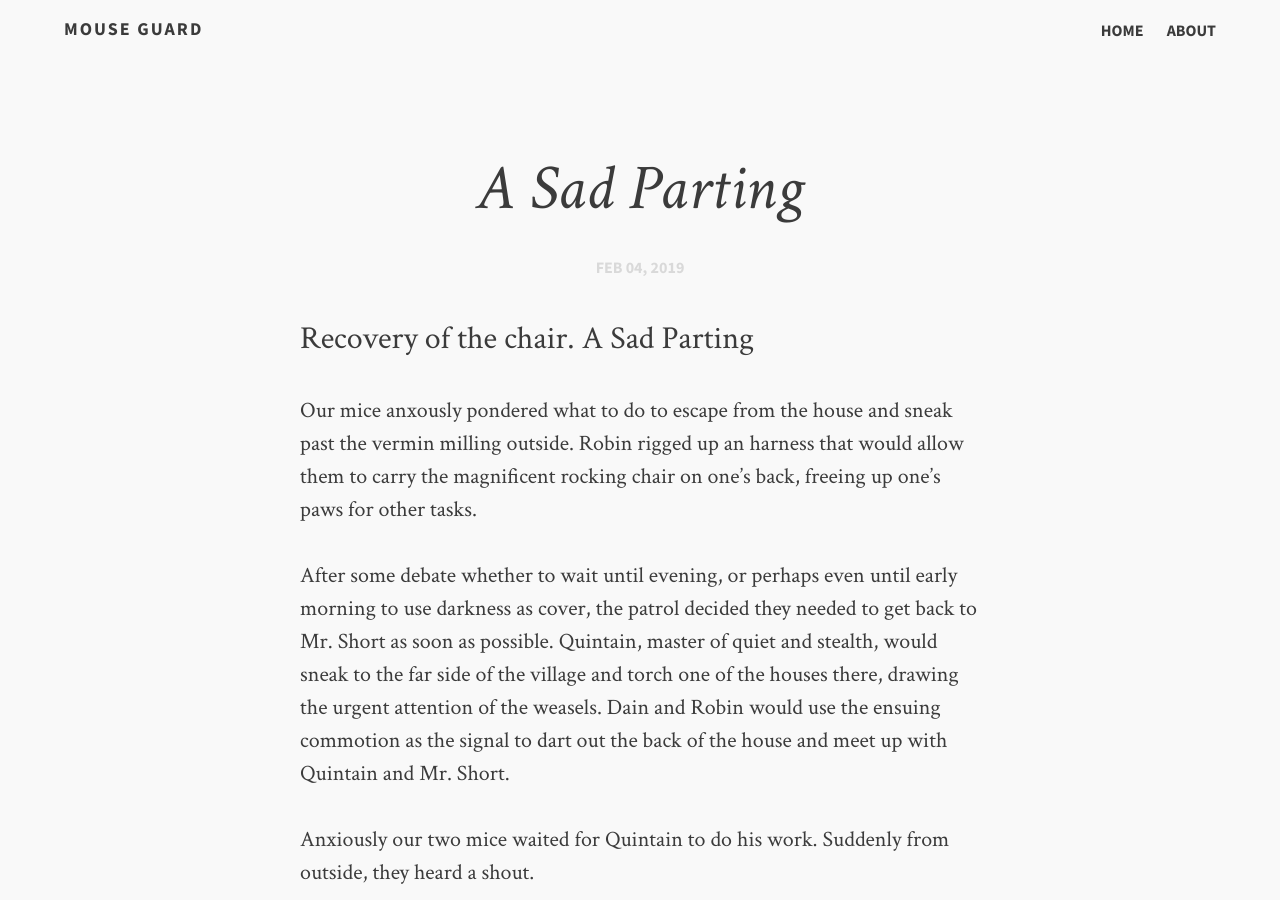
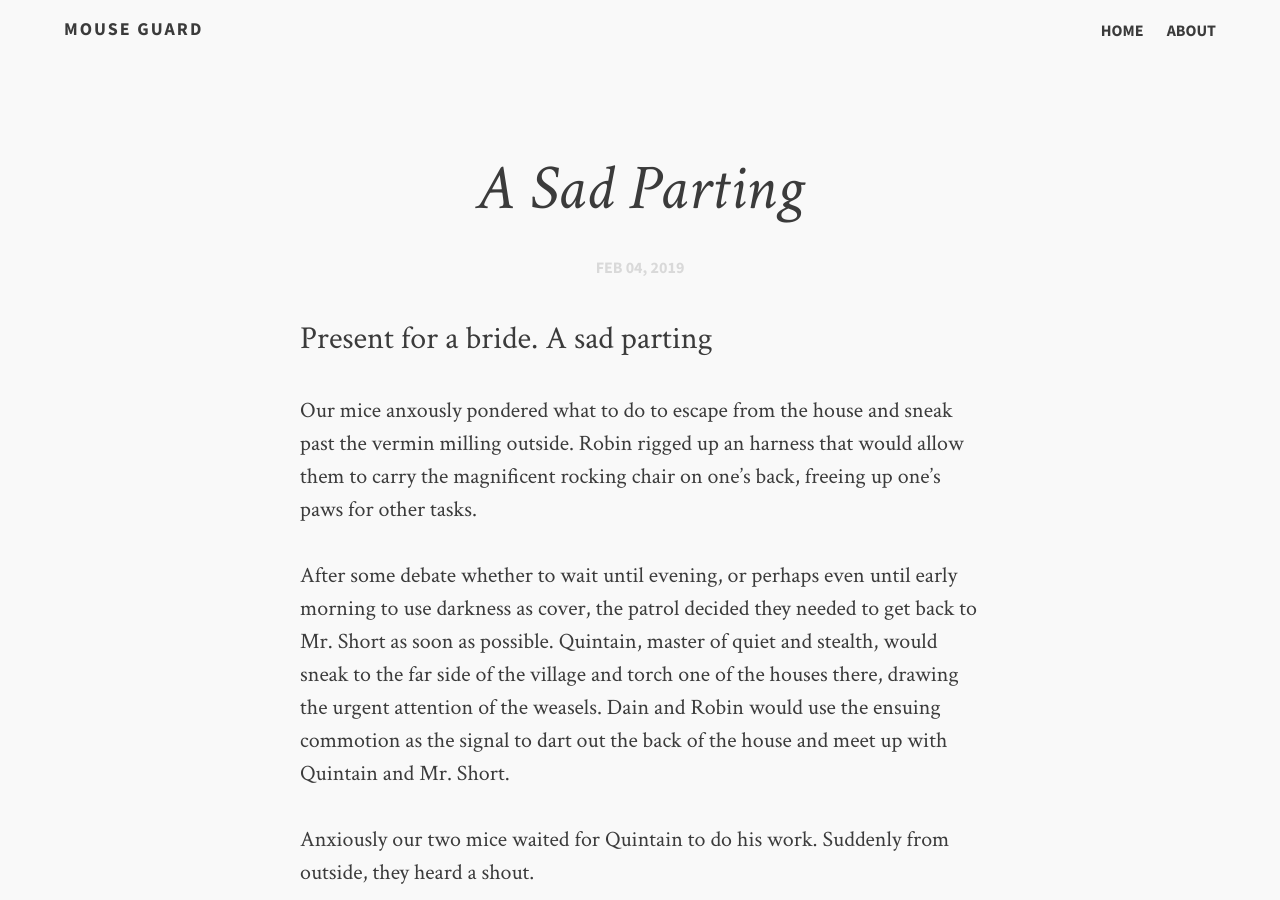
Before and after one commit to voidnologo/mouseguard, a Jekyll site: the page built from _posts/2019-02-04-doom.md, in a window 1280 px wide and 900 px high. Built offline with Jekyll 4.4.1, drawn with Linux system fonts in a browser that asks for light colours; comment, search, counter and statistics services are not loaded.

Commit message:
Change title

```diff
--- a/_posts/2019-02-04-doom.md
+++ b/_posts/2019-02-04-doom.md
@@ -1,7 +1,7 @@
 ---
 layout: post-no-feature
 title: "A Sad Parting"
-description: "Recovery of the chair.  A Sad Parting"
+description: "Present for a bride.  A sad parting"
 category: articles
 ---
 
```
